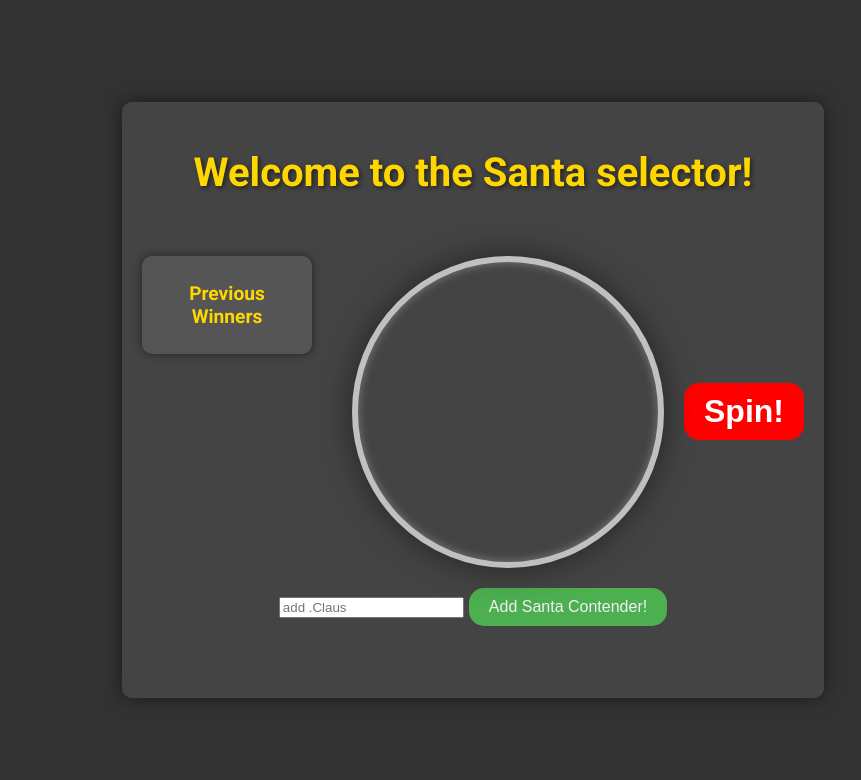
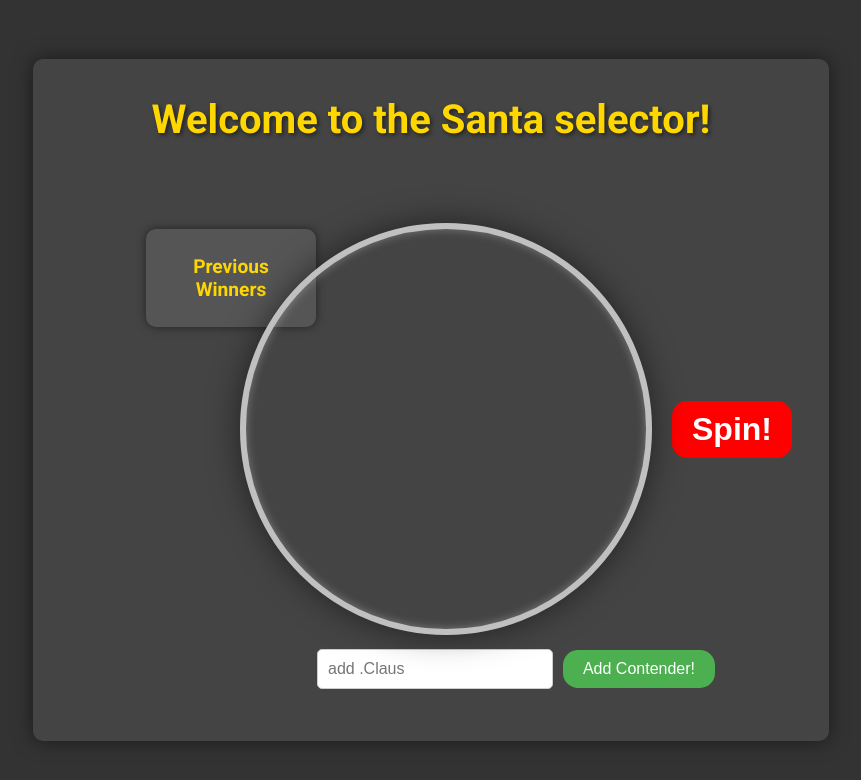
Before and after one commit to Cristoffer85/santa-selector, a React (Vite) app: page / in a window 1280 px wide. Shown: the top 780 px of the page, without its empty margins (187-1048 px from the left). Built offline with nearby package versions, Linux system fonts and the light colour scheme.

Commit message:
Sort of fixed lots of things for now. Check functionality whats bugging further with the wonderful css-styling rules

```diff
--- a/src/App.css
+++ b/src/App.css
@@ -21,25 +21,36 @@ body {
     padding: 20px;
     border-radius: 10px;
     box-shadow: 0 0 20px rgba(0, 0, 0, 0.5);
-    width: 100%; /* Increased width */
+    width: 800px; /* Set a fixed width */
+    max-width: 90%; /* Ensure it doesn't exceed a certain size */
+    position: relative; /* Ensure the wheel is positioned relative to the app container */
+}
+
+.header-container {
+    width: 100%;
+    height: 80px; /* Set a fixed height */
+    display: flex;
+    justify-content: center;
+    align-items: center;
+    margin-bottom: 70px;
 }
 
 h1 {
     font-size: 2.5rem;
     color: #ffd700;
-    margin-bottom: 60px;
+    margin: 0;
     text-shadow: 2px 2px 4px rgba(0, 0, 0, 0.5);
 }
 
 .main-content {
     display: flex;
     width: 100%;
-    justify-content: space-between;
+    justify-content: center;
     align-items: flex-start; /* Align items to the top */
 }
 
 .results-list {
-    width: 150px; /* Reduced width */
+    width: 150px;
     background: #555;
     padding: 10px;
     border-radius: 10px;
@@ -47,7 +58,7 @@ h1 {
 }
 
 .results-list h2 {
-    font-size: 1.2rem; /* Reduced font size */
+    font-size: 1.2rem;
     color: #ffd700;
     margin-bottom: 10px;
     text-align: center;
@@ -65,3 +76,45 @@ h1 {
     border-radius: 5px;
     text-align: center;
 }
+
+.wheel-and-form {
+    display: flex;
+    flex-direction: column;
+    align-items: center;
+}
+
+.segments-container {
+    display: flex;
+    flex-direction: column;
+    align-items: center;
+    margin-top: 20px;
+}
+
+.input-container {
+    display: flex;
+    align-items: center;
+    gap: 10px;
+    margin-bottom: 20px;
+}
+
+.input-container input {
+    padding: 10px;
+    font-size: 16px;
+    border-radius: 5px;
+    border: 1px solid #ccc;
+}
+
+.addcontender-button {
+    padding: 10px 20px;
+    font-size: 16px;
+    cursor: pointer;
+    background-color: #4CAF50;
+    color: white;
+    border: none;
+    border-radius: 15px;
+    transition: background-color 0.3s ease;
+}
+
+.addcontender-button:hover {
+    background-color: #45a049;
+}
--- a/src/App.tsx
+++ b/src/App.tsx
@@ -44,7 +44,10 @@ const App: React.FC = () => {
 
   return (
     <div className="app">
-      <h1>Welcome to the Santa selector!</h1>
+      <div className="header-container">
+        {!winnerName && showSpinButton && <h1>Welcome to the Santa selector!</h1>}
+        {winnerName && <h1>Winner is {winnerName}!</h1>}
+      </div>
       <div className="main-content">
         <div className="results-list">
           <h2>Previous Winners</h2>
@@ -54,10 +57,12 @@ const App: React.FC = () => {
             ))}
           </ul>
         </div>
-        <Wheel segments={segments} setFlashingColor={setFlashingColor} onSpinStart={handleSpinStart} onSpinEnd={handleSpinEnd} showSpinButton={showSpinButton} winnerName={winnerName} showArrow={showArrow} />
+        <div className="wheel-and-form">
+          <Wheel segments={segments} setFlashingColor={setFlashingColor} onSpinStart={handleSpinStart} onSpinEnd={handleSpinEnd} showSpinButton={showSpinButton} showArrow={showArrow} />
+          {showForm && <Segments segments={segments} setSegments={setSegments} />}
+          <SegmentList segments={segments} flashingColor={flashingColor} />
+        </div>
       </div>
-      {showForm && <Segments segments={segments} setSegments={setSegments} />}
-      <SegmentList segments={segments} flashingColor={flashingColor} />
       {showNewRoundButton && <button className="new-round-button" onClick={handleNewRound}>New Round?</button>}
       <ToastContainer />
     </div>
--- a/src/Components/ContenderList/ContenderList.css
+++ b/src/Components/ContenderList/ContenderList.css
@@ -1,18 +1,23 @@
 .segment-list {
-  margin-top: 20px;
+  margin-top: 40px;
   text-align: center;
 }
 
 .segment-list ul {
   list-style: none;
   padding: 0;
+  display: flex;
+  flex-wrap: wrap; /* Allow items to wrap to the next line */
+  justify-content: center; /* Center the items horizontally */
 }
 
 .segment-list li {
   padding: 10px;
-  margin: 5px 0;
+  margin: 5px;
   border-radius: 5px;
   color: white;
+  background-color: #666; /* Add a background color for better visibility */
+  flex: 0 1 auto; /* Allow items to grow and shrink as needed */
 }
 
 .segment-list h2 {
@@ -33,5 +38,5 @@
 }
 
 .flashing {
-  animation: flashColor 0.18s infinite; /* Flash every 0.1 seconds */
+  animation: flashColor 0.18s infinite; /* Flash every 0.18 seconds */
 }
--- a/src/Components/Contenders/Contenders.css
+++ b/src/Components/Contenders/Contenders.css
@@ -1,45 +1,40 @@
-.segment-list {
-    margin-top: 30px;
-    list-style-type: none;
-    padding: 0;
+.segments-container {
   display: flex;
   flex-direction: column;
   align-items: center;
+  margin-top: 20px;
+  width: 100%; /* Ensure it takes full width */
 }
 
-  .segment-item {
+.input-container {
+  position: absolute;
   display: flex;
   align-items: center;
   gap: 10px;
-    padding: 5px;
-    font-size: 1.2rem;
+  margin-bottom: 20px;
+  width: 50%; /* Ensure it takes full width */
+  justify-content: center; /* Center the input and button */
 }
 
-  .segment-color {
-    width: 20px;
-    height: 20px;
-    border-radius: 50%;
-    display: inline-block;
+.input-container input {
+  padding: 10px;
+  font-size: 16px;
+  border-radius: 5px;
+  border: 1px solid #ccc;
+  flex: 1; /* Allow the input to take available space */
 }
 
-  .segment-name {
-    font-weight: bold;
-  }
-
-  .addcontender-button{
-    margin-top: 20px;
-    margin-left: 5px;
+.addcontender-button {
   padding: 10px 20px;
   font-size: 16px;
   cursor: pointer;
   background-color: #4CAF50;
-    color: rgb(241, 241, 241);
-    font-weight: 400;
+  color: white;
   border: none;
   border-radius: 15px;
   transition: background-color 0.3s ease;
-    position: relative;
 }
+
 .addcontender-button:hover {
-    background-color: #9dd1a0;
+  background-color: #45a049;
 }
--- a/src/Components/Contenders/Contenders.tsx
+++ b/src/Components/Contenders/Contenders.tsx
@@ -35,7 +35,7 @@ const Segments: React.FC<{ segments: Segment[], setSegments: (segments: Segment[
           onChange={(e) => setInputValue(e.target.value)}
           placeholder="add .Claus"
         />
-        <button className="addcontender-button" onClick={handleAddSegment}>Add Santa Contender!</button>
+        <button className="addcontender-button" onClick={handleAddSegment}>Add Contender!</button>
       </div>
     </div>
   );
--- a/src/Components/Wheel/Wheel.css
+++ b/src/Components/Wheel/Wheel.css
@@ -1,13 +1,18 @@
 .wheel-container {
   display: flex;
   align-items: center;
+  justify-content: center;
   position: relative;
+  width: 100%; /* Use 100% width of the container */
+  max-width: 400px; /* Ensure it doesn't exceed a certain size */
+  height: 400px;
 }
 
 .wheel {
   position: relative;
-  width: 300px;
-  height: 300px;
+  width: 100%; /* Use 100% width of the container */
+  height: 100%; /* Use 100% height of the container */
+  aspect-ratio: 1 / 1; /* Maintain a 1:1 aspect ratio */
   border-radius: 50%;
   transition: transform 4s ease-out;
   border: 6px solid silver;
@@ -20,8 +25,8 @@
   width: 60px;
   height: auto;
   position: absolute;
-  top: -45px;
-  left: 50%;
+  top: -55px;
+  left: 29%;
   transform: translateX(-50%);
   z-index: 2;
 }
@@ -31,6 +36,7 @@
   justify-content: center;
   align-items: center;
   margin-left: 20px; /* Space between the wheel and the button */
+  width: 150px; /* Set a fixed width for the container */
 }
 
 .spin-button {
@@ -66,18 +72,3 @@
   background-color: #45a049;
   transform: scale(1.1);
 }
-
-.winner-sign {
-  position: absolute;
-  left: 30px;
-  top: 135px;
-  font-size: 24px;
-  color: gold;
-  font-weight: bold;
-  text-shadow: 2px 2px 4px rgba(0, 0, 0, 0.5);
-  z-index: 3;
-  padding: 10px 20px;
-  border-radius: 10px;
-  background: linear-gradient(145deg, #f0e68c, #ffd700);
-  box-shadow: 0 0 20px rgba(0, 0, 0, 0.5);
-}
--- a/src/Components/Wheel/Wheel.tsx
+++ b/src/Components/Wheel/Wheel.tsx
@@ -2,7 +2,6 @@ import React, { useRef } from 'react';
 import './Wheel.css';
 import arrowImage from '../../assets/wheelarrow.png';
 import { toast } from 'react-toastify';
-import { motion } from 'framer-motion';
 
 interface Segment {
   name: string;
@@ -15,11 +14,10 @@ interface WheelProps {
   onSpinStart: () => void;
   onSpinEnd: (winner: Segment) => void;
   showSpinButton: boolean;
-  winnerName: string | null;
-  showArrow: boolean; // Prop to manage the visibility of the arrow
+  showArrow: boolean;
 }
 
-const Wheel: React.FC<WheelProps> = ({ segments, setFlashingColor, onSpinStart, onSpinEnd, showSpinButton, winnerName, showArrow }) => {
+const Wheel: React.FC<WheelProps> = ({ segments, setFlashingColor, onSpinStart, onSpinEnd, showSpinButton, showArrow }) => {
   const wheelRef = useRef<HTMLDivElement>(null);
 
   const spinWheel = () => {
@@ -45,7 +43,7 @@ const Wheel: React.FC<WheelProps> = ({ segments, setFlashingColor, onSpinStart,
         );
         const winner = segments[selectedIndex];
         setFlashingColor(winner.color);
-        onSpinEnd(winner); // Pass the winner to the onSpinEnd callback
+        onSpinEnd(winner);
       }, 4000);
     }
   };
@@ -61,27 +59,19 @@ const Wheel: React.FC<WheelProps> = ({ segments, setFlashingColor, onSpinStart,
 
   return (
     <div className="wheel-container">
-      {winnerName && (
-        <motion.div
-          className="winner-sign"
-          initial={{ opacity: 0, scale: 0.5 }}
-          animate={{ opacity: 1, scale: 1 }}
-          transition={{ duration: 0.5 }}
-        >
-          Winner is {winnerName}!
-        </motion.div>
-      )}
       {showArrow && <img src={arrowImage} alt="Arrow" className="arrow" />}
       <div
         className="wheel"
         ref={wheelRef}
         style={{ background: segments.length > 0 ? gradient : 'none' }}
       ></div>
-      {showSpinButton && (
-        <div className="spin-button-container">
+      <div className="spin-button-container">
+        {showSpinButton ? (
           <button className="spin-button" onClick={spinWheel}>Spin!</button>
-        </div>
-      )}
+        ) : (
+          <div style={{ width: '150px' }}></div> // Placeholder element
+        )}
+      </div>
     </div>
   );
 };
```
Lines whose indentation alone changed are shown as unchanged.
